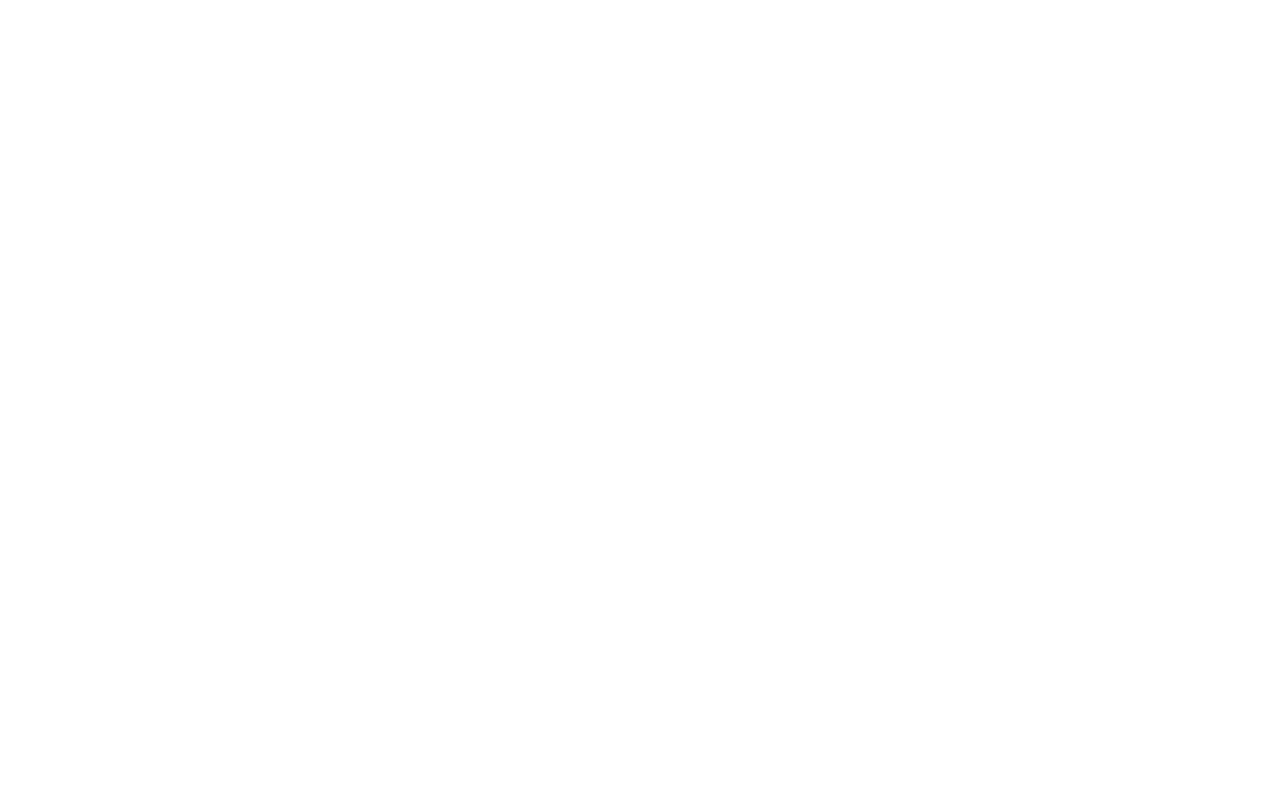
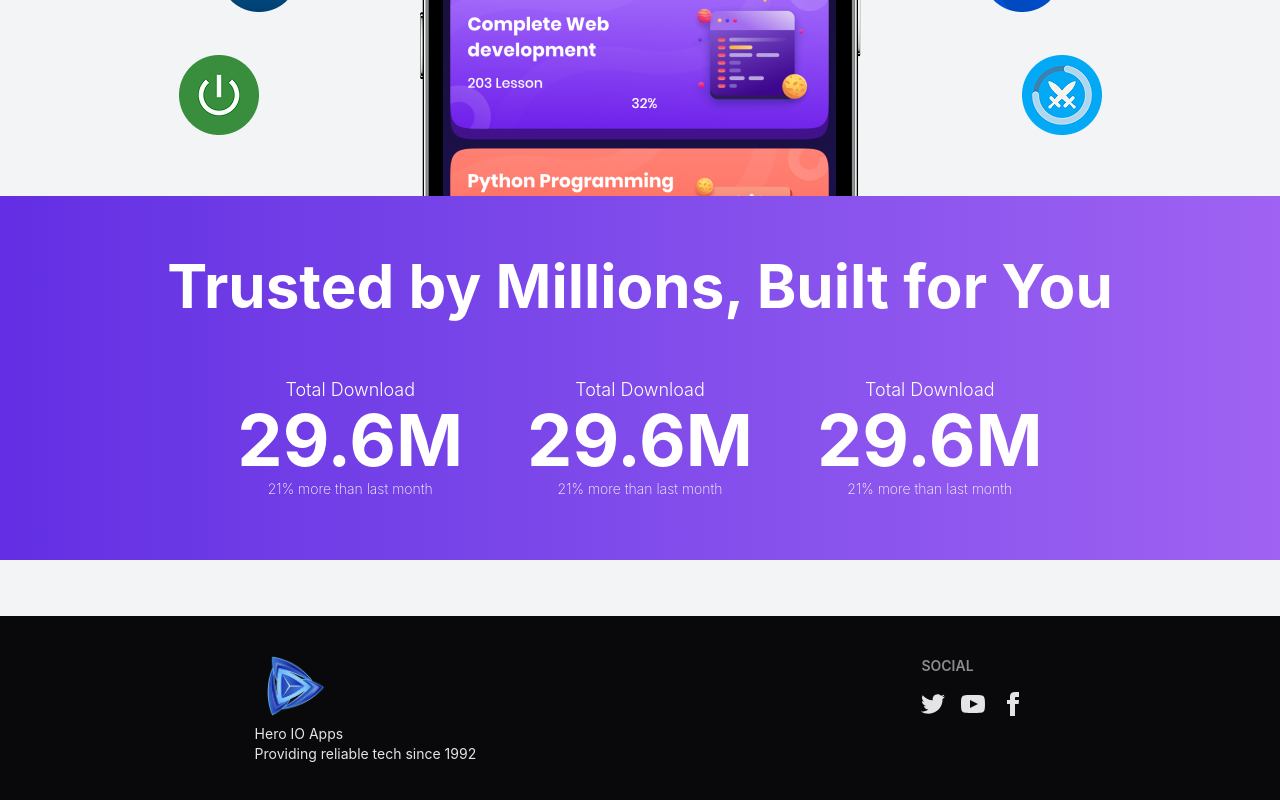
Before and after one commit to mdfahimpathan61/hero-io-app, a React (Vite) app: page / in a window 1280 px wide. Shown: the part 734-1534 px from the top of the page. Before the commit the page ends 800 px from the top, so only its background shows below. Built offline with nearby package versions, Linux system fonts and the light colour scheme.

Commit message:
implement banner state card

```diff
--- a/src/Component/Banner/Banner.jsx
+++ b/src/Component/Banner/Banner.jsx
@@ -1,15 +1,15 @@
-import React from 'react';
+
 
 const Banner = () => {
     return (
         <div className=' bg-gray-100 py-14'>
-            <div className='max-w-360 '>
-                <div className='text-center'>
+            <div className='max-w-360 mx-auto '>
+                <div className='text-center mx-2'>
                     <h1 className='text-5xl font-bold text-black'>We Build <br /><span className='text-[#632EE3]'>Productive</span> Apps</h1>
                     <p className='text-gray-400 font-md my-5'>At HERO.IO, we craft innovative apps designed to make everyday life simpler, smarter, <br /> and more exciting.Our goal is to turn your ideas into <br /> digital experiences that truly make an impact.</p>
                 </div>
 
-                <div className='flex justify-center gap-5'>
+                <div className='flex justify-center mx-auto gap-5 max-w-4/5'>
                     <a href="https://play.google.com/store/games" target='_blank'>
                         <div className='flex gap-2 border border-gray-400 py-2 px-3 rounded-md            items-center'>
                         <img className='w-8' src="../../../resource/assets/playstore.png" alt="" /> <span className='font-bold'>Google Playstore</span>
@@ -21,6 +21,35 @@
                     </div>
                     </a>
                 </div>
+
+                <div className="mt-15">
+                    <img className="mx-auto max-w-3/4 " src="../../../resource/assets/hero.png" alt="" />
+                </div>
+
+                <div className="bg-linear-to-r from-[#632EE3] to-[#9F62F2] py-15 text-center">
+                    <h1 className="text-6xl font-bold text-white mb-15">Trusted by Millions, Built for You</h1>
+                    <div className="lg:flex justify-center gap-16">
+                        <div>
+                            <small className="text-lg font-light text-white">Total Download</small>
+                            <h2 className="text-7xl font-bold text-white">29.6M</h2>
+                            <small className="text-sm font-extralight text-white">21% more than last month</small>
+
+                        </div>
+                        <div>
+                            <small className="text-lg font-light text-white">Total Download</small>
+                            <h2 className="text-7xl font-bold text-white">29.6M</h2>
+                            <small className="text-sm font-extralight text-white">21% more than last month</small>
+
+                        </div>
+                        <div>
+                            <small className="text-lg font-light text-white">Total Download</small>
+                            <h2 className="text-7xl font-bold text-white">29.6M</h2>
+                            <small className="text-sm font-extralight text-white">21% more than last month</small>
+
+                        </div>
+                    </div>
+
+                </div>
             </div>
 
         </div>
--- a/src/Component/Footer/Footer.jsx
+++ b/src/Component/Footer/Footer.jsx
@@ -3,7 +3,7 @@
 const Footer = () => {
     return (
         <div>
-            <footer className="footer sm:footer-horizontal bg-neutral text-neutral-content p-10">
+            <footer className="footer lg:flex justify-around bg-neutral text-neutral-content p-10">
                 <aside>
                     <img className="h-15 ml-3" src="../../../resource/assets/logo.png" alt="" />
                     <p>
```
